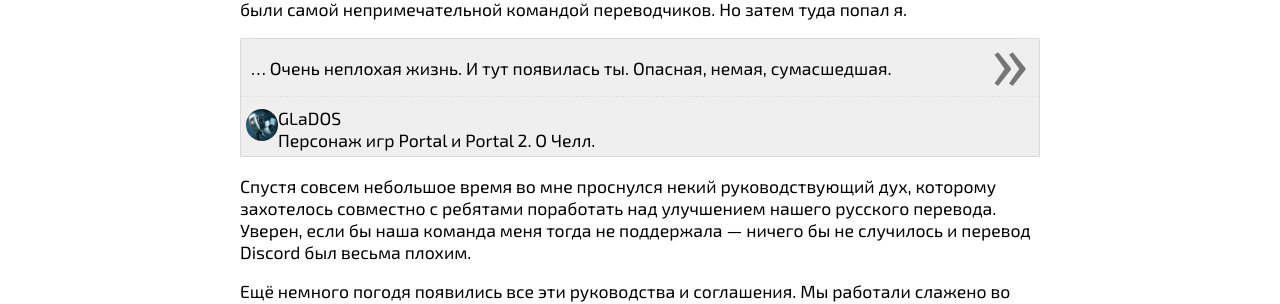
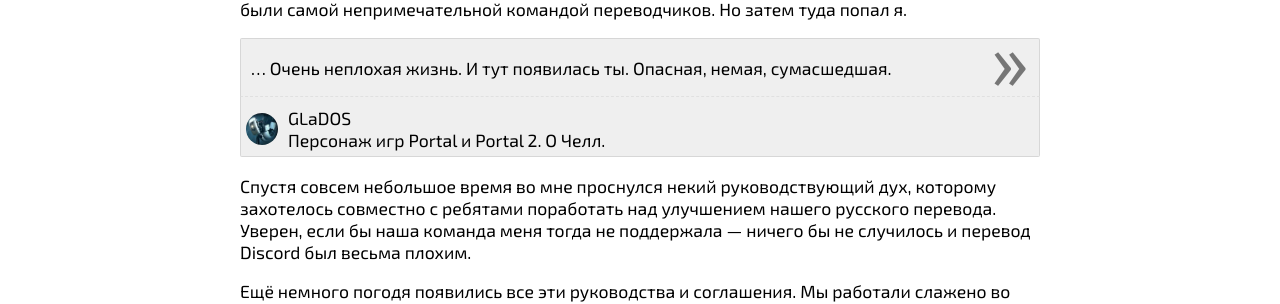
Before and after one commit to brawaru/ru-i18n-issues, a Jekyll site: the page built from about.md, in a window 1280 px wide. Shown: the part 198-502 px from the top of the page. Built offline with Jekyll 4.4.1, drawn with Linux system fonts in a browser that asks for light colours; some web fonts are replaced.

Commit message:
:lipstick: Улучшение цитат с авторством

```diff
--- a/_includes/smart_quote.html
+++ b/_includes/smart_quote.html
@@ -20,17 +20,19 @@
 
 <blockquote class="linked"><p>{{ include.content }}</p></blockquote>
 {% if include.author %}
-<div class="author quote clearfix">
+<div class="quote">
+	<div class="author">
 		{% if avatar_url %}
 		<div class="avatar">
 			<img src="{{ avatar_url }}" alt="{{ avatar_alt }}">
   	</div>
 		{% endif %}
-  <div class="info{% unless include.author_role %} no-role{% endunless %}">
+		<div class="info">
 			<div class="name">{{ include.author }}</div>
 				{% if include.author_role %}
 				<div class="role">{{ include.author_role }}</div>
 				{% endif %}
 		</div>
 	</div>
+</div>
 {% endif %}
--- a/assets/pages.css
+++ b/assets/pages.css
@@ -55,12 +55,6 @@ a.main-content-lnk {
 a.main-content-lnk:focus-within,
 a.main-content-lnk:active {
 	left: 0;
-}
-
-.author .avatar {
-	float: left;
-	width: 32px;
-	margin-top: 2px;
 }
 
 .author .avatar img {
@@ -278,7 +272,7 @@ article blockquote p {
 	padding-right: 40px;
 }
 
-article div.author.quote {
+article div.quote {
 	background: rgba(173, 173, 173, 0.20);
 	padding: 10px 10px 5px 5px;
 	margin-bottom: 10px;
@@ -287,8 +281,19 @@ article div.author.quote {
 	border-top: 0;
 }
 
-article div.author.quote .info.no-role {
-	padding-top: 6px;
+article div.quote div.author  {
+	display: table;
+}
+
+article div.quote div.author .avatar {
+	display: table-cell;
+	width: max-content;
+	vertical-align: middle;
+}
+
+article div.quote div.author .info {
+	display: table-cell;
+	padding-left: 10px;
 }
 
 @media screen and (max-width: 850px) {
```
Lines whose indentation alone changed are shown as unchanged.
